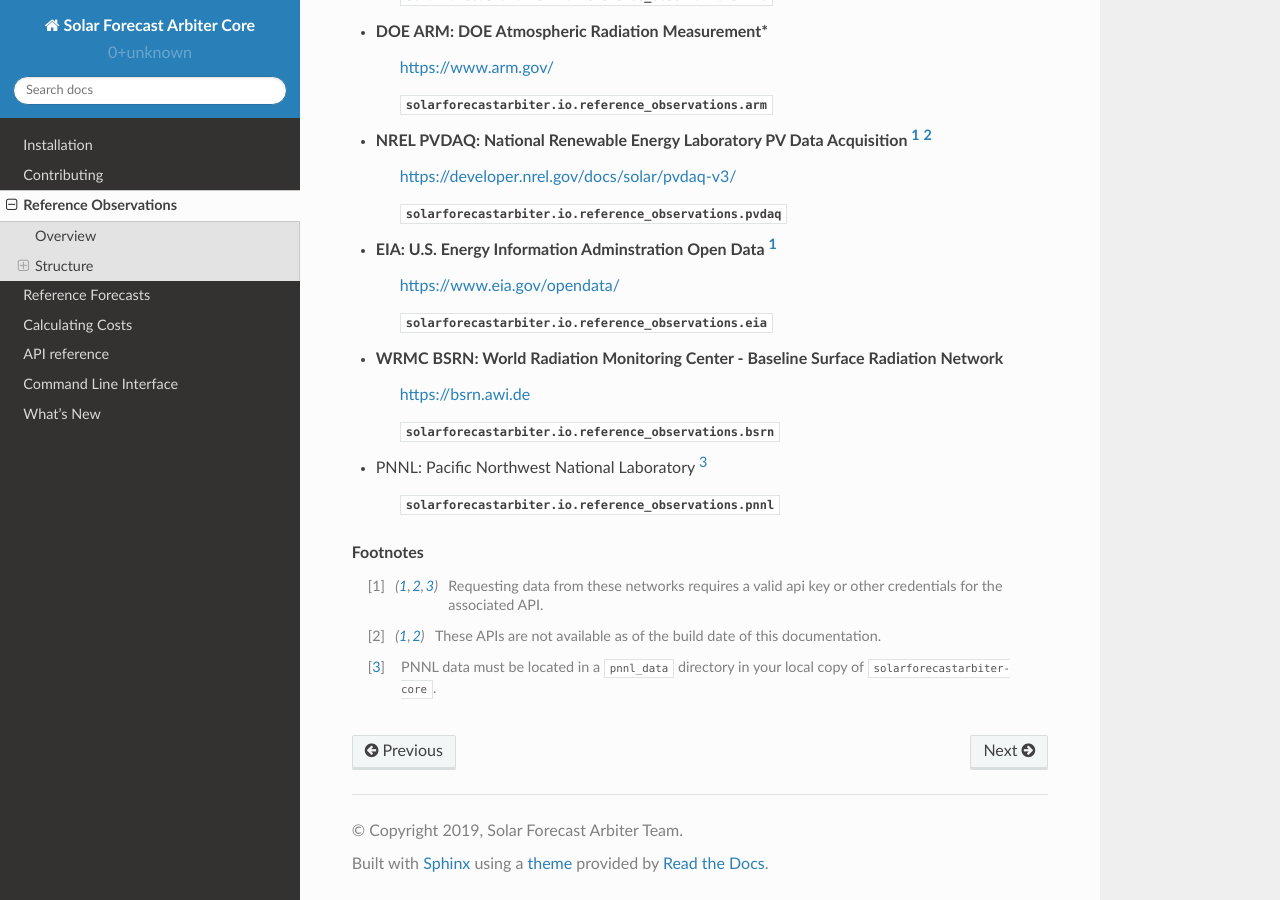
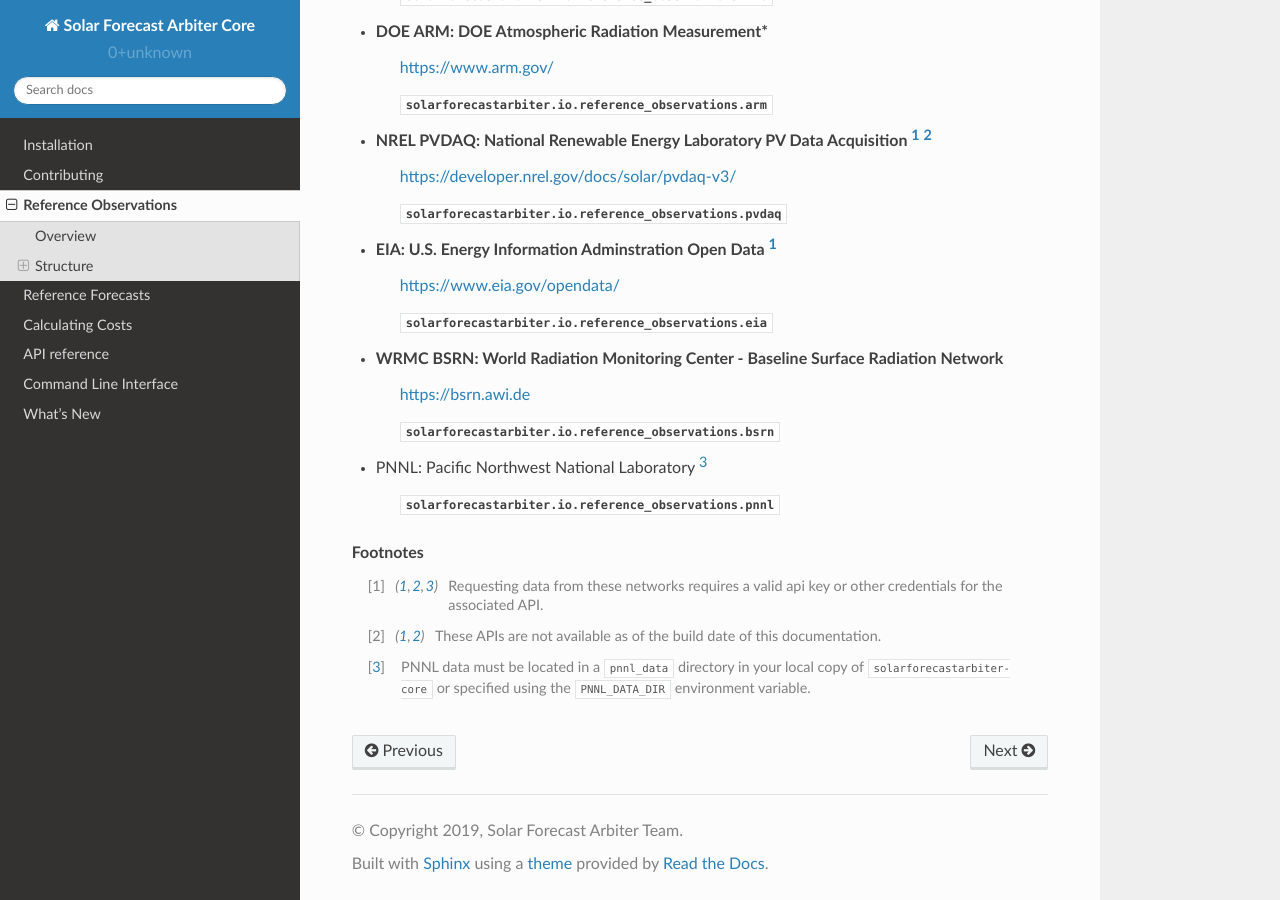
Before and after one commit to SolarArbiter/solarforecastarbiter-core, a Sphinx documentation site: the page built from docs/source/reference-observations.rst, in a window 1280 px wide and 900 px high, scrolled down 2818 px. Built offline with Sphinx 7.4.7 and the Read the Docs theme 2.0.0, drawn with Linux system fonts in a browser that asks for light colours.

Commit message:
support envvar

```diff
--- a/docs/source/reference-observations.rst
+++ b/docs/source/reference-observations.rst
@@ -166,4 +166,5 @@
 .. [#broken] These APIs are not available as of the build date of this
    documentation.
 .. [#pnnl] PNNL data must be located in a ``pnnl_data`` directory in your local
-   copy of ``solarforecastarbiter-core``.
+   copy of ``solarforecastarbiter-core`` or specified using the
+   ``PNNL_DATA_DIR`` environment variable.
```
Also changed, not shown: 1 other file.
